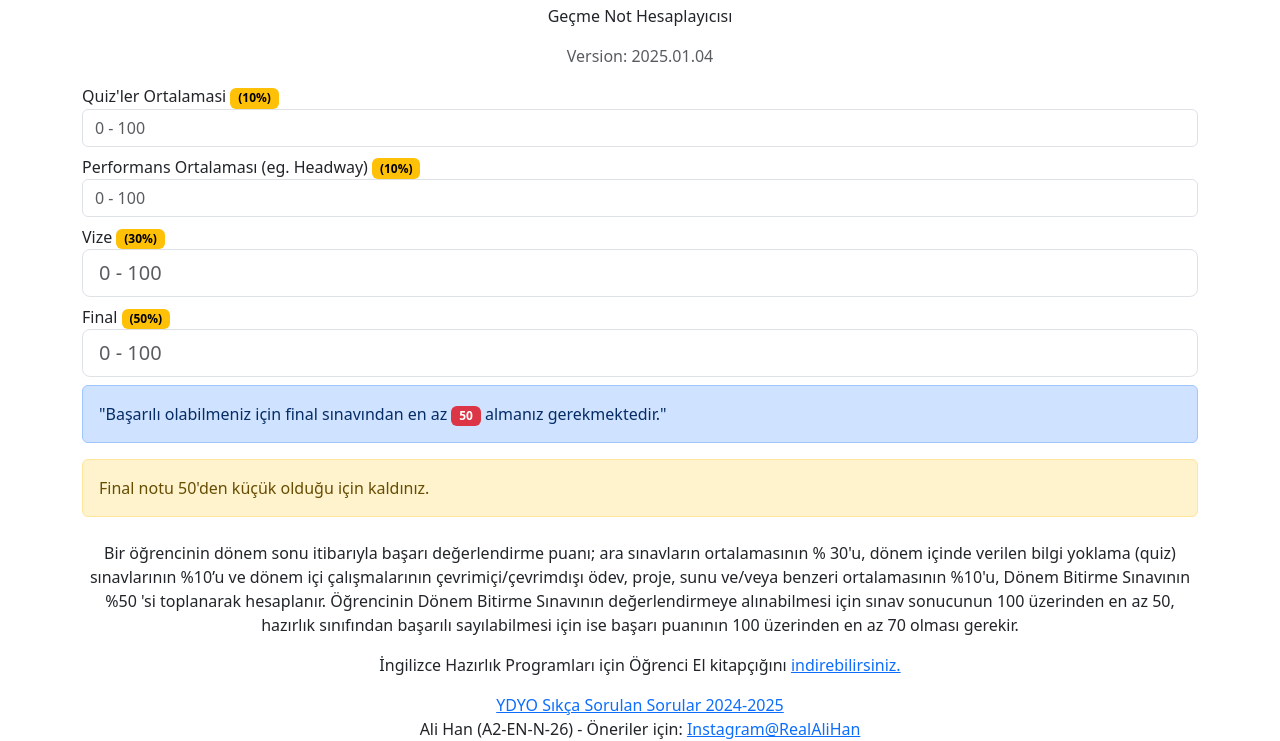
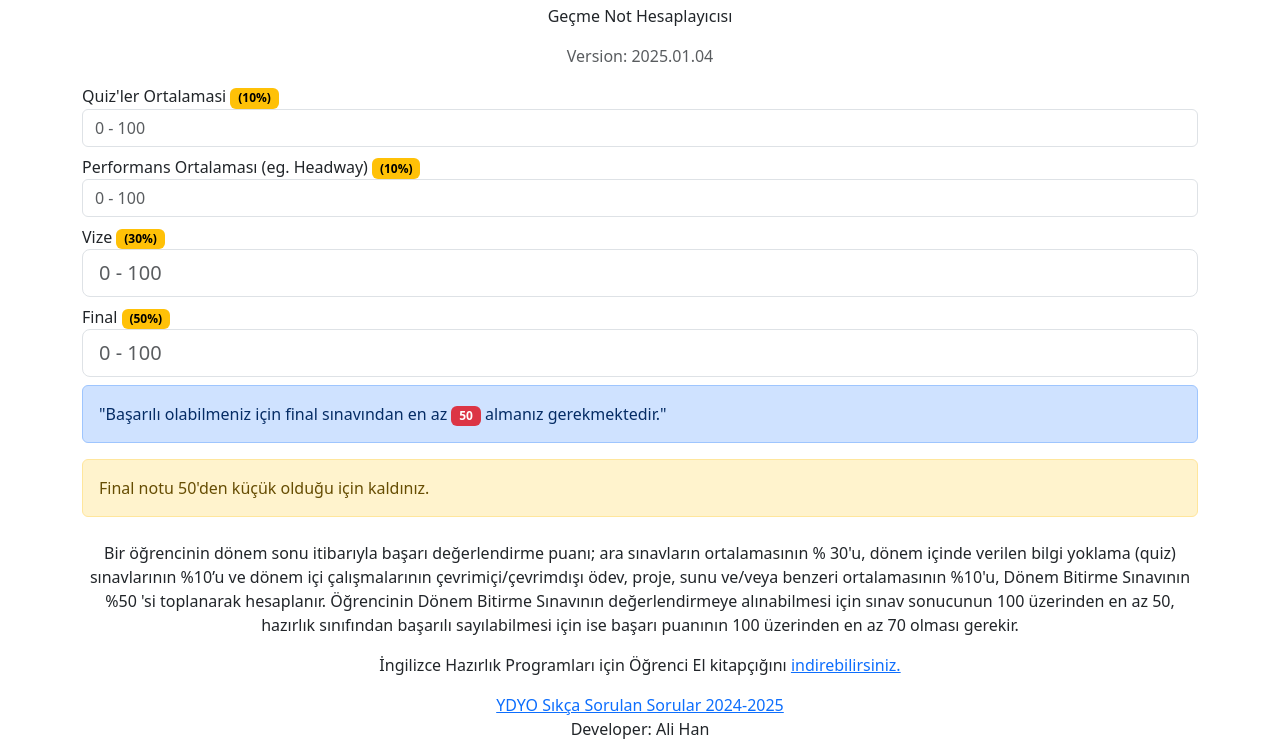
Before and after one commit to ali-han/ydyo-calc, a plain HTML site: page index.html in a window 1280 px wide. Shown: the part 166-907 px from the top of the page. Drawn offline with nearby package versions, Linux system fonts and the light colour scheme.

Commit message:
Update index.html

```diff
--- a/index.html
+++ b/index.html
@@ -90,12 +90,7 @@
           >YDYO Sıkça Sorulan Sorular 2024-2025</a
         >
         <br />
-        <span
-          >Ali Han (A2-EN-N-26) - Öneriler için:
-          <a href="https://www.instagram.com/RealAliHan" target="_blank"
-            >Instagram@RealAliHan</a
-          ></span
-        >
+        <span>Developer: Ali Han</span>
       </div>
     </div>
 
```
